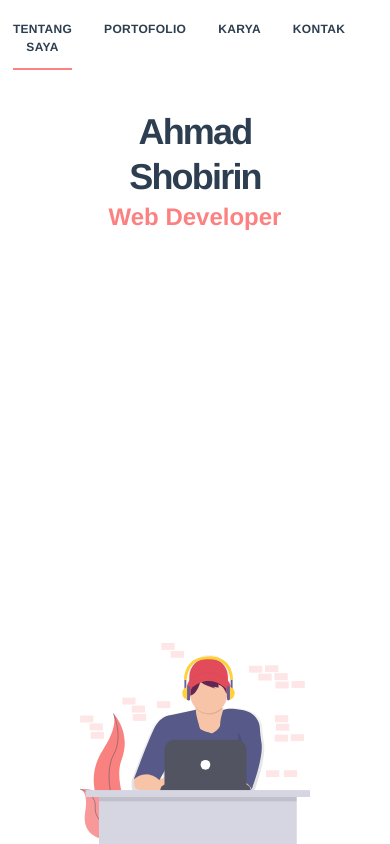
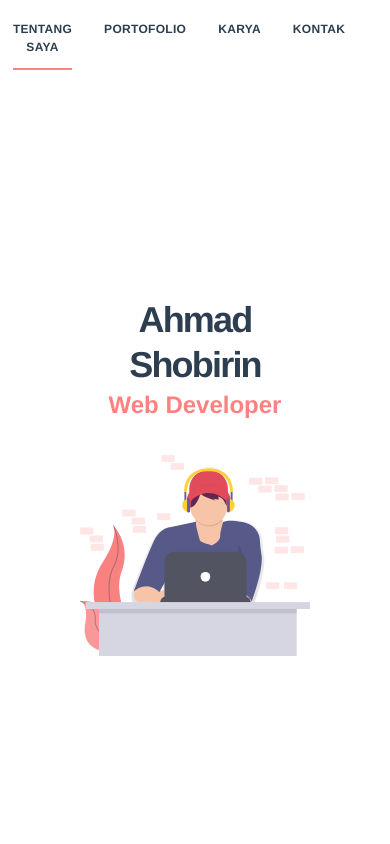
Before and after one commit to ahmadshobirin/new-myportofolio, a Vue app: page / in a window 390 px wide. Built offline with nearby package versions, Linux system fonts and the light colour scheme.

Commit message:
fixed active navbar

```diff
--- a/src/assets/css/style.css
+++ b/src/assets/css/style.css
@@ -3,3 +3,7 @@
 @tailwind components;
 
 @tailwind utilities;
+
+.router-link-exact-active{
+    @apply border-red-400;
+}
--- a/src/components/Nav.vue
+++ b/src/components/Nav.vue
@@ -2,7 +2,7 @@
   <nav class="bg-white px-8 pt-2">
     <div class="-mb-px flex justify-center">
 
-      <router-link  class="no-underline text-teal-dark border-b-2 border-red-400 uppercase tracking-wide font-bold text-xs py-3 mr-8"
+      <router-link  class="no-underline text-teal-dark border-b-2 border-transparent uppercase tracking-wide font-bold text-xs py-3 mr-8"
         to="/"
       >Tentang Saya</router-link>
 
--- a/src/views/About.vue
+++ b/src/views/About.vue
@@ -1,7 +1,7 @@
 <template>
   <div class="flex px-10 mt-10">
     <div
-      class="hero container-inner items-center mx-auto flex flex-col sm:flex-row justify-between px-10 lg:w-4/6"
+      class="hero container-inner items-center mx-auto flex flex-col sm:flex-row justify-center px-10 lg:w-4/6"
     >
       <div class="text-4xl font-bold sm:w-3/5 text-center sm:text-left">
         <div class="leading-tight tracking-tighter">Ahmad Shobirin</div>
```
